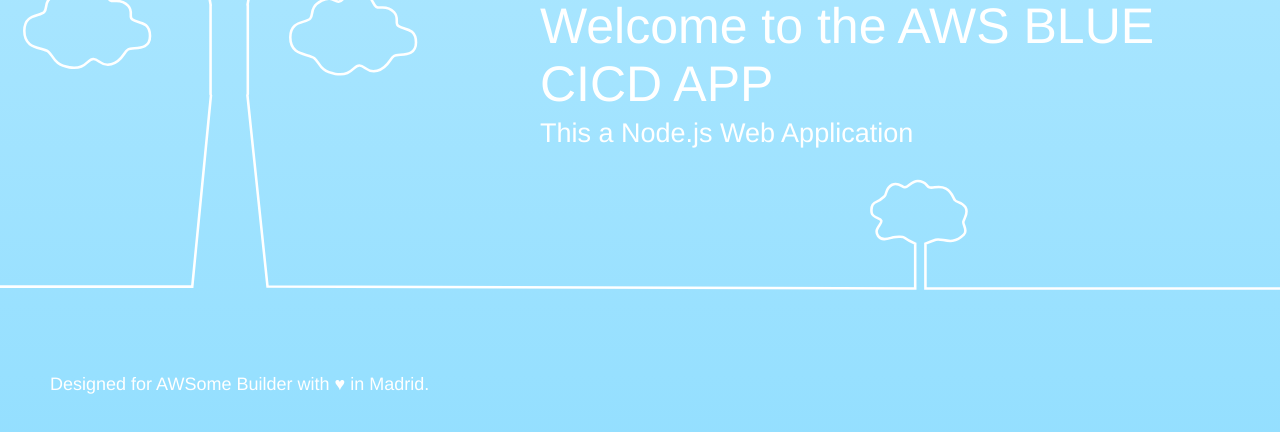
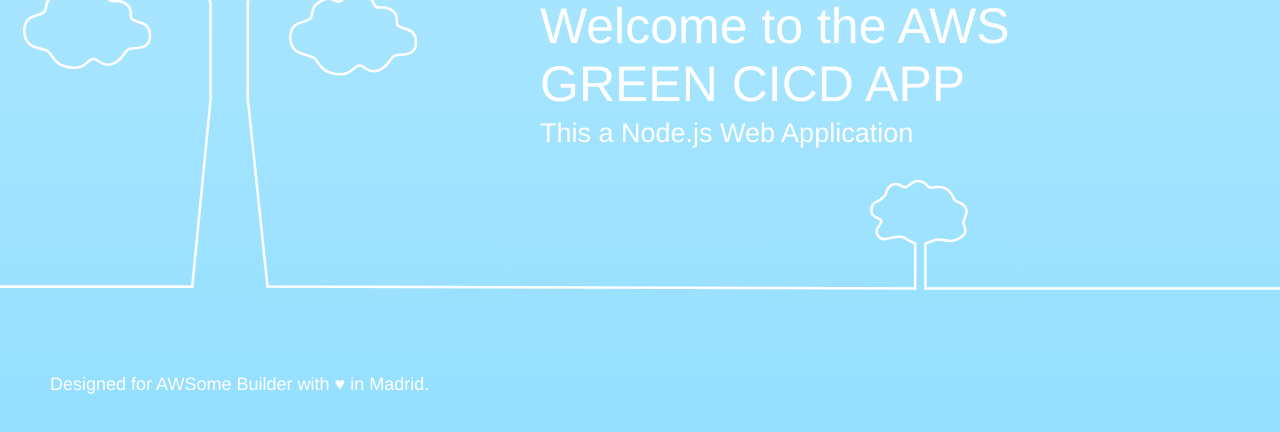
Before and after one commit to jcastans/BlueGreenCICD, a website: page public/index.html in a window 1280 px wide. Shown: the part 356-788 px from the top of the page. Drawn offline with Linux system fonts and the light colour scheme.

Commit message:
green deployment version

```diff
--- a/public/index.html
+++ b/public/index.html
@@ -59,7 +59,7 @@
         <div class="message">
             <a class="twitter-link" href="http://twitter.com/home/?status=I%20created%20a%20project%20with%20AWS%20CodeStar!%20%23AWS%20%23AWSCodeStar%20https%3A%2F%2Faws.amazon.com%2Fcodestar"><img src="img/tweet.svg" /></a>
             <div class="text">
-                <h1>Welcome to the AWS BLUE CICD APP</h1>
+                <h1>Welcome to the AWS GREEN CICD APP</h1>
                 <h2>This a Node.js Web Application</h2>
             </div>
         </div>
```
